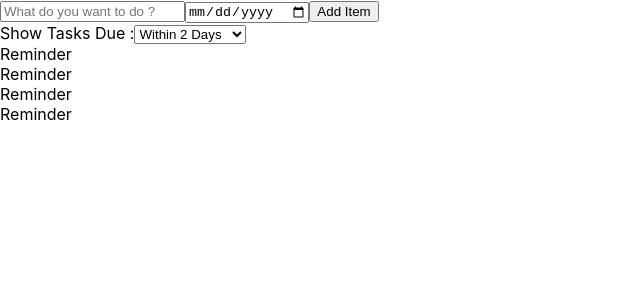
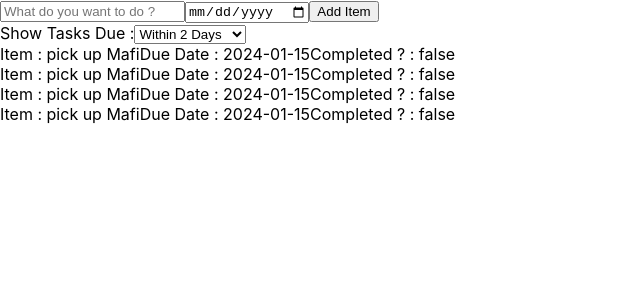
Before and after one commit to GOATAFI/reminder-app-by-react, a React (Create React App) app: page / in a window 1280 px wide. Shown: the top 300 px of the page, without its empty margins (0-640 px from the left). Built offline with nearby package versions, Linux system fonts and the light colour scheme.

Commit message:
static version done

```diff
--- a/src/Reminder.jsx
+++ b/src/Reminder.jsx
@@ -1,3 +1,9 @@
 export default function Reminder(props) {
-  return <div>Reminder</div>;
+  return (
+    <div>
+      Item : {props.reminderText}
+      Due Date : {props.dueDate}
+      Completed ? : {String(props.isComplete)}
+    </div>
+  );
 }
--- a/src/ReminderList.jsx
+++ b/src/ReminderList.jsx
@@ -1,12 +1,28 @@
 import Reminder from "./Reminder";
 
-export default function ReminderList() {
+export default function ReminderList(props) {
   return (
     <div>
-      <Reminder />
-      <Reminder />
-      <Reminder />
-      <Reminder />
+      <Reminder
+        reminderText="pick up Mafi"
+        dueDate="2024-01-15"
+        isComplete={false}
+      />
+      <Reminder
+        reminderText="pick up Mafi"
+        dueDate="2024-01-15"
+        isComplete={false}
+      />
+      <Reminder
+        reminderText="pick up Mafi"
+        dueDate="2024-01-15"
+        isComplete={false}
+      />
+      <Reminder
+        reminderText="pick up Mafi"
+        dueDate="2024-01-15"
+        isComplete={false}
+      />
     </div>
   );
 }
```
